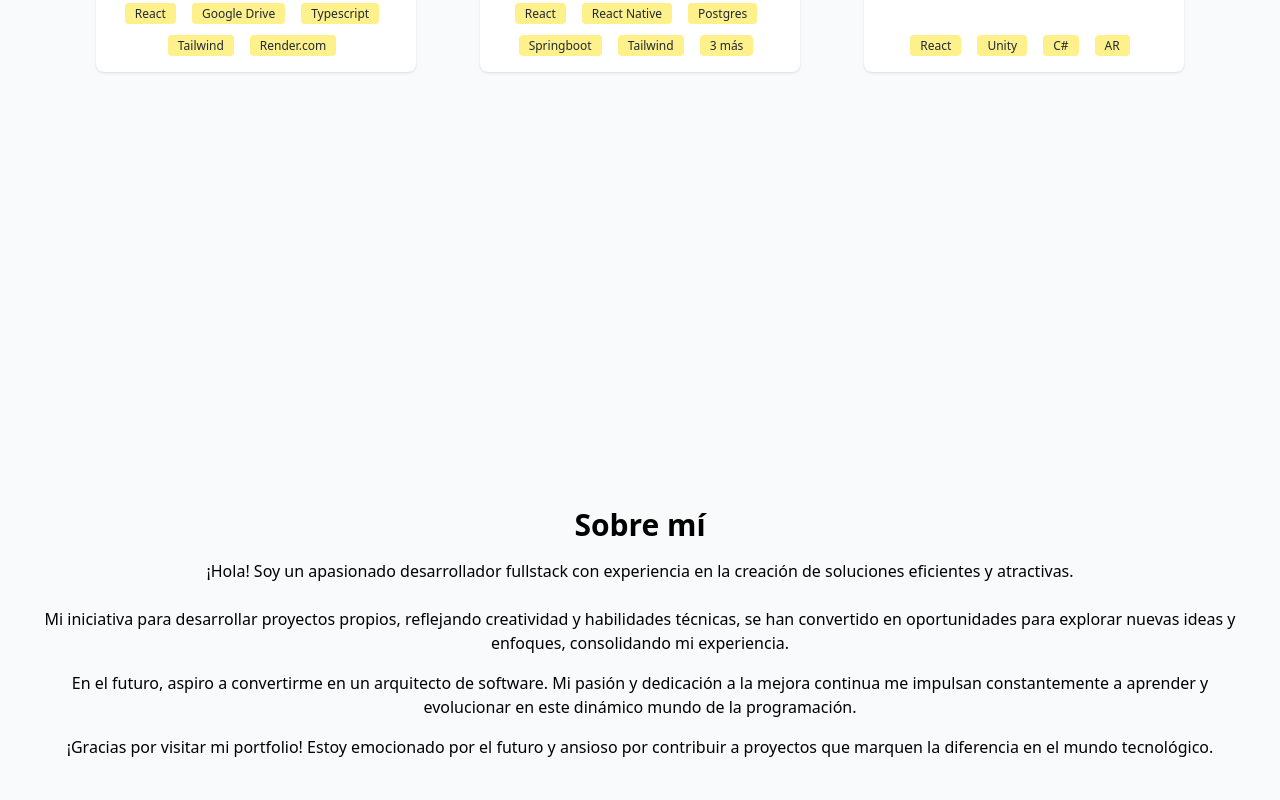
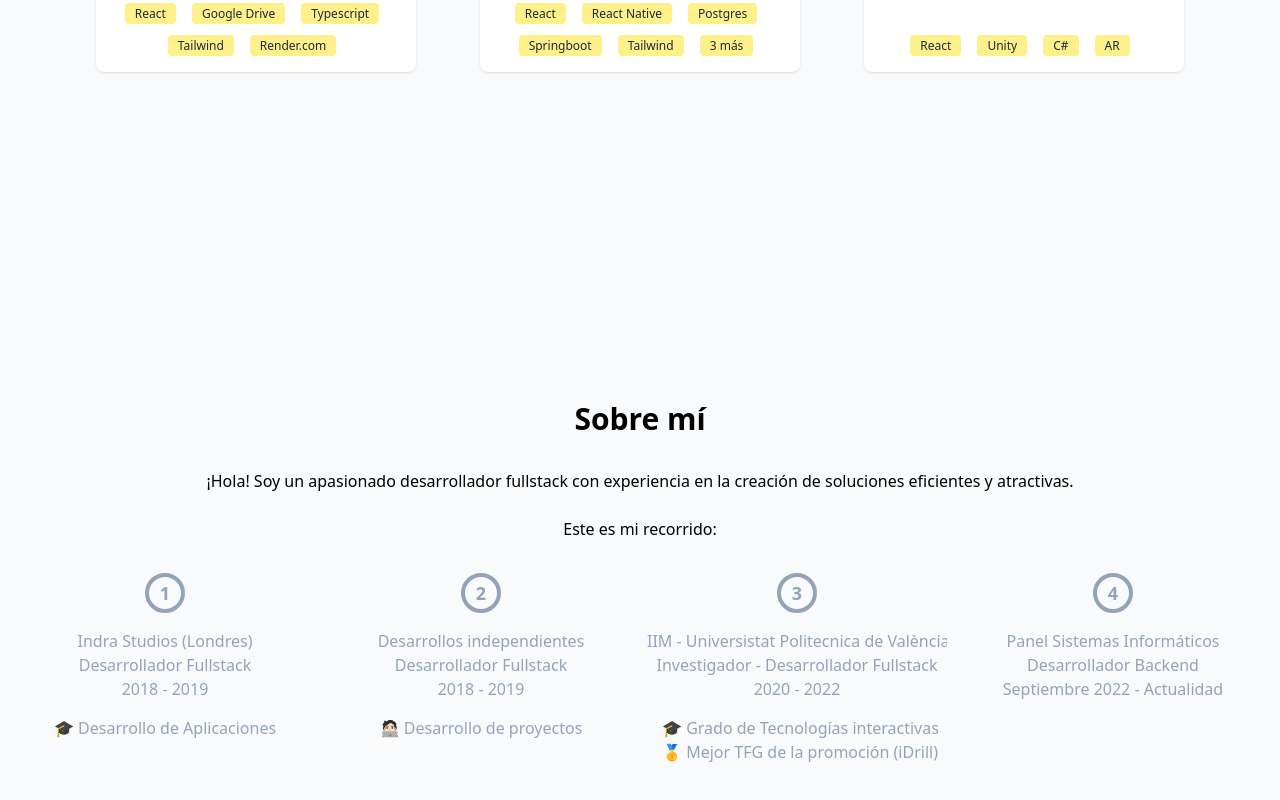
Before and after one commit to 1dmaol/1dmaol.github.io, a React (Vite) app: page / in a window 1280 px wide. Shown: the part 1399-2199 px from the top of the page. Built offline with nearby package versions, Linux system fonts and the light colour scheme.

Commit message:
Base Journey implemented

```diff
--- a/src/components/About.jsx
+++ b/src/components/About.jsx
@@ -1,36 +1,175 @@
+import { useEffect, useState } from "react"
 import FadeInSection from "./basics/FadeInSection"
+import { Section } from "./basics/Section"
+import { motion } from "framer-motion";
+
+const sections = [
+    {
+        index: 1,
+        title: "Indra Studios (Londres)",
+        role: "Desarrollador Fullstack",
+        year: "2018 - 2019",
+        achievements: [{
+            name: "Desarrollo de Aplicaciones",
+            url: "https://todofp.es/que-estudiar/loe/informatica-comunicaciones/des-aplicaciones-multiplataforma.html",
+            type: "🎓"
+        }],
+        quote: "La programación es una forma de pensar. El pensamiento es la forma de programar."
+    },
+    {
+        index: 2,
+        title: "Desarrollos independientes",
+        role: "Desarrollador Fullstack",
+        year: "2018 - 2019",
+        achievements: [{
+            name: "Desarrollo de proyectos",
+            url: "https://www.linkedin.com/in/marc-oller/details/projects/",
+            type: "🧑🏻‍💻"
+        }],
+        quote: "Mi iniciativa para desarrollar proyectos propios, reflejando creatividad y habilidades técnicas, se han convertido en oportunidades para explorar nuevas ideas y enfoques, consolidando mi experiencia."
+    },
+    {
+        index: 3,
+        title: "IIM - Universistat Politecnica de València",
+        role: "Investigador - Desarrollador Fullstack",
+        year: "2020 - 2022",
+        achievements: [{
+            name: "Grado de Tecnologías interactivas",
+            url: "https://www.upv.es/titulaciones/GTI/",
+            type: "🎓"
+        }, {
+            name: "Mejor TFG de la promoción (iDrill)",
+            url: "https://www.linkedin.com/feed/update/urn:li:activity:7026505574502514688/",
+            type: "🥇"
+        }],
+        quote: "La investigación es una idónea iniciativa para contribuir en un impacto positivo en la sociedad y asentar los conceptos de la programación."
+    },
+    {
+        index: 4,
+        title: "Panel Sistemas Informáticos",
+        role: "Desarrollador Backend",
+        year: "Septiembre 2022 - Actualidad",
+        quote: "En el futuro, aspiro a convertirme en un arquitecto de software. Mi pasión y dedicación a la mejora continua me impulsan constantemente a aprender y evolucionar en este dinámico mundo de la programación."
+    },
+    {
+        index: 5,
+        title: "Freelancer",
+        role: "Desarrollador Full Stack",
+        year: "Septiembre 2023 - Actualidad",
+        achievements: [{
+            name: "Desarrollo de Enso",
+            url: "https://enso-prototype.onrender.com/",
+            type: "🧑🏻‍💻"
+        }, {
+            name: "Desarrollo de Viking Centros",
+            url: "https://vikingcentro.com/",
+            type: "🧑🏻‍💻"
+        }],
+        quote: "¡Gracias por visitar mi portfolio! Estoy emocionado por el futuro y ansioso por contribuir a proyectos que marquen la diferencia en el mundo tecnológico."
+    }
+]
 
 export const About = () => {
+
+    const isMobile = window.innerWidth < 768
+    const journeyCardHeight = 140;
+    const height = isMobile ? sections*journeyCardHeight : 210
+
+    const [selected, setSelected] = useState(null)
+    const [quote, setQuote] = useState("")
+    const [isVisible, setVisible] = useState(false);
+    const [isAnimating, setAnimating] = useState(false);
+    const [fadeIn, setFadeIn] = useState(false);
+
+    const ANIM_DURATION = .3;
+
+    useEffect(() => {
+
+        if(selected && quote !== "" && selected.quote !== quote) {
+            setFadeIn(false)
+            setAnimating(true)
+            setTimeout(() => {setQuote(selected.quote); setAnimating(false); setFadeIn(true)}, ANIM_DURATION * 1000)
+            return;
+        }
+
+        if (selected) {
+            setFadeIn(true)
+            setQuote(selected.quote)
+        } else {
+                setFadeIn(false);
+                setAnimating(true)
+            setTimeout(() => {
+                setQuote("");
+                setAnimating(false)
+            }, ANIM_DURATION * 1000)
+        }
+    }, [selected])
+
+    useEffect(() => {
+        if(isVisible) {
+            if(isMobile){
+                document.getElementById("journey").scrollTo(0, 350)
+                setTimeout(() => {document.getElementById("journey").scrollTo({
+                    top: 0,
+                    behavior: 'smooth'
+                })}, ANIM_DURATION * 1000);
+            } else {
+                setTimeout(() => {document.getElementById("journey").scrollTo({
+                    left: 300,
+                    behavior: 'smooth'
+                })}, ANIM_DURATION * 1000);
+            }
+        }
+    }, [isVisible])
+
     return (
         <FadeInSection
             id="about"
-            className="w-full h-dvh flex items-center justify-center flex-col gap-10 text-xl"
+            className="w-full h-dvh"
+            isVisible={isVisible}
+            setVisible={setVisible}
         >
-            <h2 id="about" className="text-3xl font-bold">Sobre mí</h2>
+            <div
+                onMouseLeave={() => setSelected(null)}
+                className="flex items-center justify-center flex-col gap-8"
+            >
 
-            <span>
-                ¡Hola! Soy un apasionado desarrollador fullstack con experiencia
-                en la creación de soluciones eficientes y atractivas.
-                <br />
-                <br />
-                Mi iniciativa para desarrollar proyectos propios, reflejando
-                creatividad y habilidades técnicas, se han convertido en
-                oportunidades para explorar nuevas ideas y enfoques,
-                consolidando mi experiencia.
-            </span>
+                <h2 id="about" className="text-3xl font-bold">Sobre mí</h2>
 
-            <span>
-                En el futuro, aspiro a convertirme en un arquitecto de software.
-                Mi pasión y dedicación a la mejora continua me impulsan
-                constantemente a aprender y evolucionar en este dinámico mundo
-                de la programación.
-            </span>
+                <span>
+                    ¡Hola! Soy un apasionado desarrollador fullstack con experiencia
+                    en la creación de soluciones eficientes y atractivas.
+                    <br/>
+                    <br/>
+                    Este es mi recorrido:
+                </span>
 
-            <span>
-                ¡Gracias por visitar mi portfolio! Estoy emocionado por el
-                futuro y ansioso por contribuir a proyectos que marquen la
-                diferencia en el mundo tecnológico.
-            </span>
+                <div
+                    id="journey"
+                    className="flex flex-col md:flex-row rounded-lg gap-4 h-[370px] md:h-[210px] overflow-x-auto md:w-[1250px] md:overflow-y-auto no-scrollbar">
+                    {
+                        sections.sort((a, b) => isMobile ? b.index - a.index : a.index - b.index).map((section, index) => {
+                            return <Section
+                                onMouseOver={() => {isAnimating ? null : setSelected(section)}}
+                                onClick={(e) => {
+                                    if (isMobile){
+                                        document.getElementById("journey").scrollTo({
+                                            top: journeyCardHeight*index,
+                                            behavior: 'smooth'
+                                        })
+                                    }
+                                }}
+                                key={index} section={section} selected={selected === section} />
+                        })
+                    }
+                </div>
+
+                {!isMobile &&
+                    <div className="h-[50px] w-[600px]">
+                        <motion.span className="italic" initial={fadeIn ? { opacity: 0 } : { opacity: 1 }} animate={fadeIn ? { opacity: 1 } : { opacity: 0 }} transition={{ duration: ANIM_DURATION }}>{quote}</motion.span>
+                    </div>
+                }
+            </div>
         </FadeInSection>
     )
 }
--- a/src/components/Projects.jsx
+++ b/src/components/Projects.jsx
@@ -39,7 +39,7 @@ const projects = [
         ]
     },
     {
-        title: "Surgical Guide AR",
+        title: "iDrill",
         body: "Software para la asistencia en las operaciones quirurgicas dentales en realidad aumentada.",
         advancedBody: "Lorem ipsum dolor sit amet consectetur adipisicing elit. Ratione, nesciunt?",
         href: "https://github.com/marcocaballero/portfolio",
--- a/src/components/basics/FadeInSection.jsx
+++ b/src/components/basics/FadeInSection.jsx
@@ -5,7 +5,7 @@ function FadeInSection(props) {
     const domRef = React.useRef();
     React.useEffect(() => {
         const observer = new IntersectionObserver(entries => {
-            entries.forEach(entry => setVisible(entry.isIntersecting));
+            entries.forEach(entry => props.isVisible !== undefined ? props.setVisible(entry.isIntersecting) : setVisible(entry.isIntersecting));
         });
         observer.observe(domRef.current);
         return () => observer.unobserve(domRef.current);
@@ -13,7 +13,7 @@ function FadeInSection(props) {
     return (
         <section
             id={props.id}
-            className={`fade-in-section ${isVisible ? 'is-visible' : ''}`}
+            className={`fade-in-section ${(props.isVisible !== undefined ? props.isVisible : isVisible) ? 'is-visible' : ''}`}
             ref={domRef}
         >
             {props.children}
--- /dev/null
+++ b/src/components/basics/Section.jsx
@@ -0,0 +1,53 @@
+import { motion } from "framer-motion";
+
+export const Section = ({ onMouseOver, onClick, section, selected }) => {
+
+    const isMobile = window.innerWidth < 768
+
+    return (
+        <div onMouseOver={onMouseOver} onClick={onClick} className={"flex flex-col min-w-[300px] gap-4 text-slate-400 hover:text-black transition cursor-default tooltip"}>
+
+                <div className={"rounded-full border-4 w-10 h-10 self-center flex items-center justify-center " + (selected?"border-black":"border-slate-400")}>
+                    <p className={"text-center font-bold text-lg"+ (selected ? " text-black" : "")}>{section.index}</p>
+                </div>
+                <div className="flex flex-col">
+            <div className={"flex flex-col overflow-hidden hover:scale-105 transition" + (selected ? " scale-105 text-black" : "")}>
+                <h2 className="whitespace-nowrap">{section.title}</h2>
+                <h2 className="whitespace-nowrap">{section.role}</h2>
+                <h2 className="whitespace-nowrap">{section.year}</h2>
+            </div>
+
+            {!isMobile && section.achievements && <div id={"tooltiptext"+section.index} className="tooltiptext">
+                {section.achievements.map((achievement, index) => {
+                    return <a className="whitespace-nowrap" href={achievement.url} target="_blank" key={index}>{achievement.type} {achievement.name}</a>
+                })}
+                </div> }
+
+            {
+                isMobile && selected &&
+                <div className="flex flex-col m-4">
+                    {section.achievements &&
+                    <div className="flex flex-col bg-[#555555] text-white p-2 mb-2 rounded-lg">
+                        {section.achievements.map((achievement, index) => {
+                            return <a className="whitespace-nowrap" href={achievement.url} target="_blank" key={index}>{achievement.type} {achievement.name}</a>
+                        })}
+                    </div>}
+
+                    <div>
+                        <motion.span className="italic" initial={selected ? { opacity: 0 } : { opacity: 1 }} animate={selected ? { opacity: 1 } : { opacity: 0 }} transition={{ duration: 1 }}>{section.quote}</motion.span>
+                    </div>
+                </div>
+            }
+            </div>
+            {/*
+            <div className={isFirst && "flex justify-end"}>
+                <motion.hr
+                    initial={selected ? { borderColor: "#CBD5E1" } : { borderColor: "black" }}
+                    animate={selected ? { borderColor: "black" } : { borderColor: "#CBD5E1" }}
+                    transition={{ duration: 1 }}
+                    className={hrWidth + " border-4 " } />
+            </div>
+            */}
+        </div>
+    )
+}
--- a/src/index.css
+++ b/src/index.css
@@ -5,3 +5,39 @@
 body {
     @apply bg-gray-50;
 }
+
+@layer utilities {
+    /* Chrome, Safari and Opera */
+    .no-scrollbar::-webkit-scrollbar {
+      display: none;
+    }
+
+    .no-scrollbar {
+      -ms-overflow-style: none; /* IE and Edge */
+      scrollbar-width: none; /* Firefox */
+    }
+}
+
+@media only screen and (min-width: 600px) {
+
+/* Tooltip container */
+
+  /* Tooltip text */
+  .tooltip .tooltiptext {
+    background-color: #55555500;
+    color: #ffffff00;
+    text-align: center;
+    padding: 5px;
+    border-radius: 6px;
+    margin: 10px;
+
+    /* Position the tooltip text - see examples below! */
+    transition: color 350ms ease-in-out 100ms, background-color 150ms ease-in-out 200ms;
+  }
+
+  /* Show the tooltip text when you mouse over the tooltip container */
+  .tooltip:hover .tooltiptext {
+    background-color: #555555;
+    color: #fff;
+  }
+}
```
Also changed, not shown: src/App.css (indentation only), 5 other files (tests, documents, lock files or other folders).
